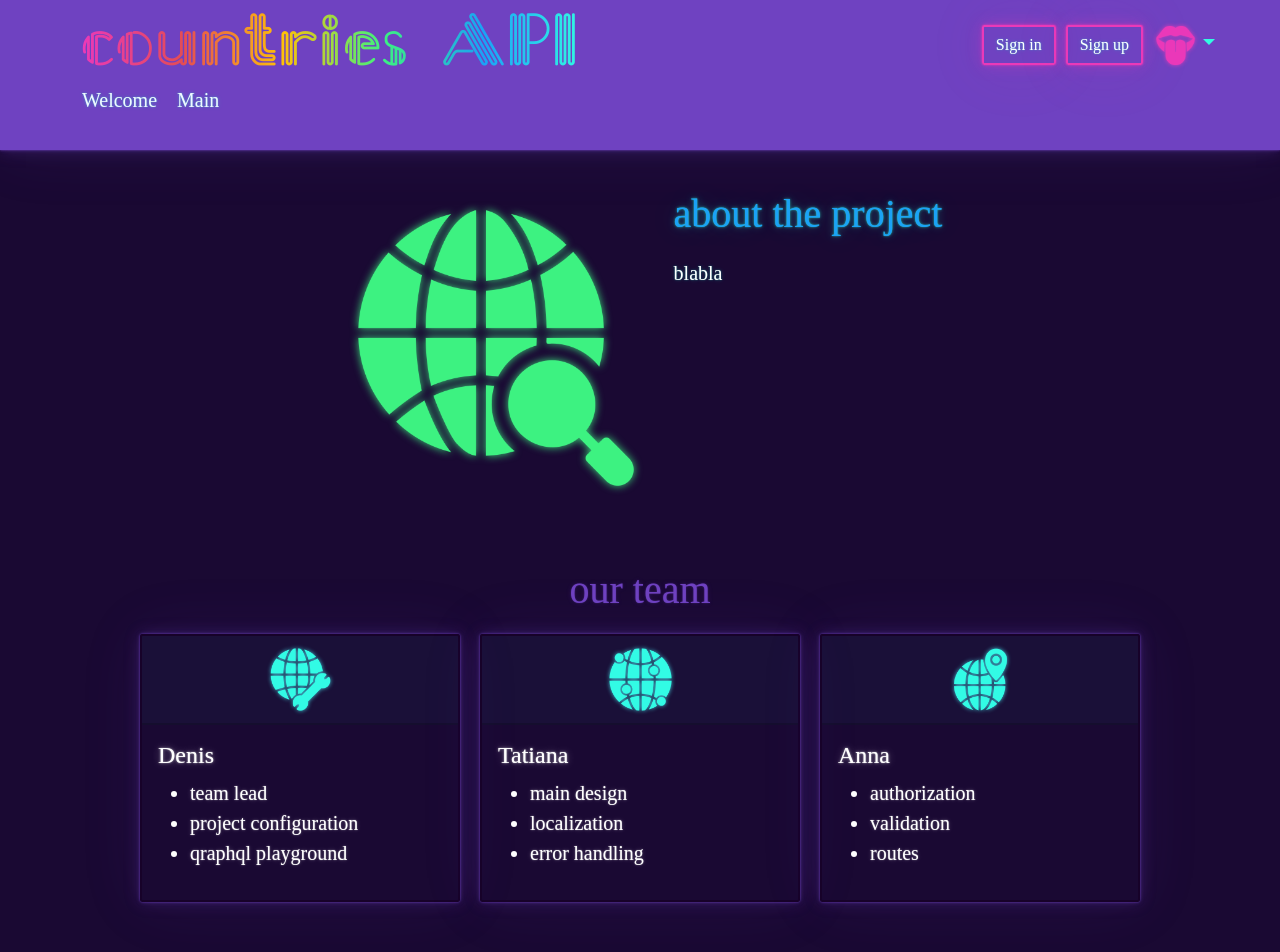
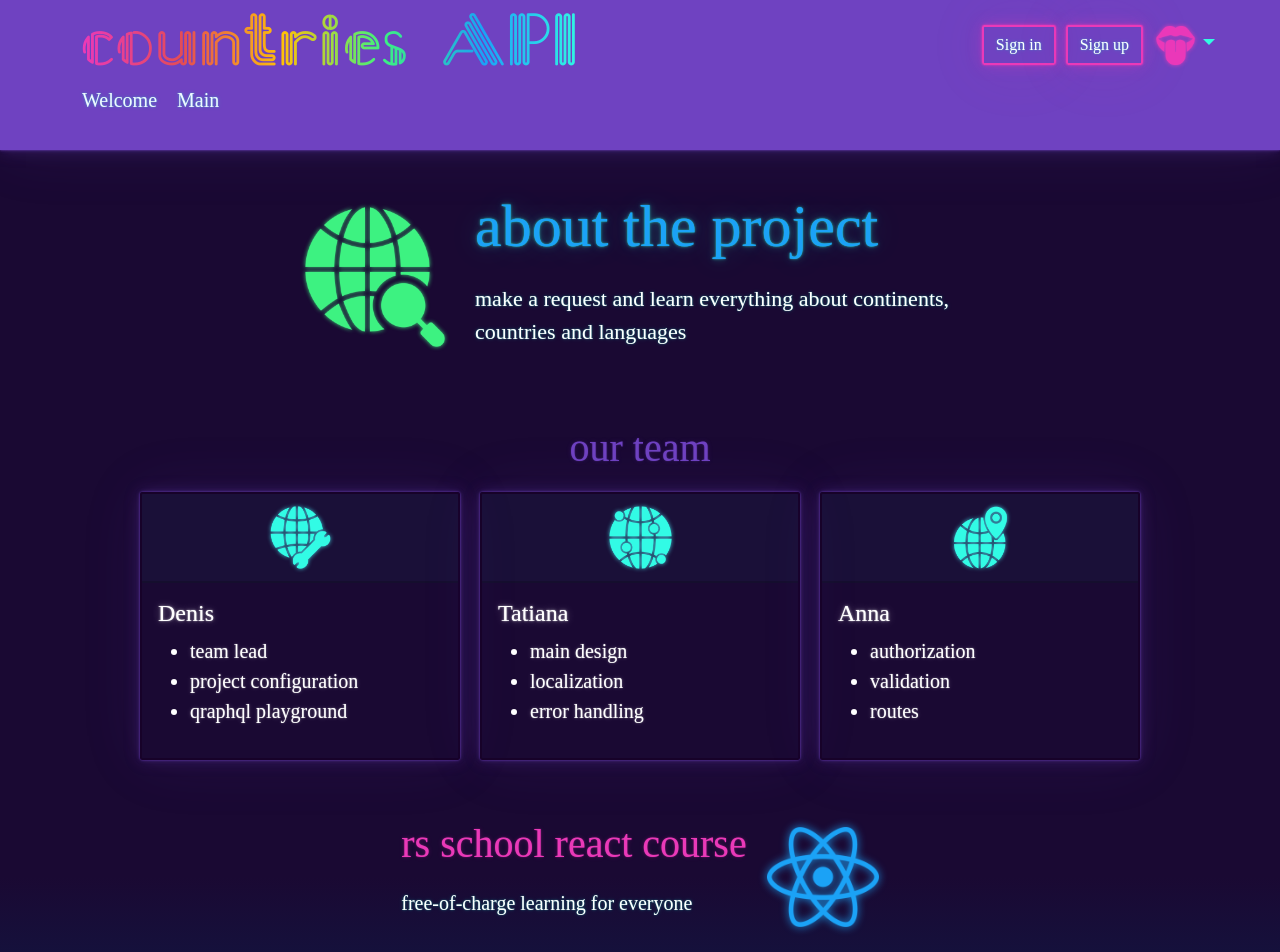
Before and after one commit to avshir/graphiql-app, a React (Vite) app in the folder graphiql-app/: page /welcome in a window 1280 px wide. Shown: the top 952 px of the page. Built offline with nearby package versions, Linux system fonts and the light colour scheme; a web font is replaced by a local one.

Commit message:
fix: change styles for components with project and course info

```diff
--- a/graphiql-app/src/components/content/welcome-page/course/course-info-style.scss
+++ b/graphiql-app/src/components/content/welcome-page/course/course-info-style.scss
@@ -8,12 +8,14 @@
     display: flex;
     flex-wrap: wrap;
     justify-content: center;
+    align-items: center;
+    max-width: 700px;
     gap: 20px;
   }
 }
 
 .course-info-description {
-  max-width: 316px;
+  max-width: 510px;
 
   &__heading {
     margin: 0;
@@ -26,12 +28,15 @@
 }
 
 .course-info-logo {
-  width: 10rem;
-
   img {
     display: block;
-    width: 100%;
     filter: invert(52%) sepia(88%) saturate(2320%) hue-rotate(176deg) brightness(99%) contrast(95%)
       drop-shadow(0 0 4px rgba(27, 162, 246, 0.9));
   }
 }
+
+@media (max-width: 375px) {
+  .course-info-description {
+    max-width: 270px;
+  }
+}
--- a/graphiql-app/src/components/content/welcome-page/course/course-info.tsx
+++ b/graphiql-app/src/components/content/welcome-page/course/course-info.tsx
@@ -14,7 +14,7 @@ export default function Course() {
           <p>{t('welcome.course.description')}</p>
         </div>
         <div className="course-info-logo">
-          <img src={reactIcon} alt="earth" />
+          <img src={reactIcon} width="112" alt="earth" />
         </div>
       </div>
     </section>
--- a/graphiql-app/src/components/content/welcome-page/project/project-info-style.scss
+++ b/graphiql-app/src/components/content/welcome-page/project/project-info-style.scss
@@ -8,31 +8,41 @@
     display: flex;
     flex-wrap: wrap;
     justify-content: center;
+    align-items: center;
     gap: 20px;
+    max-width: 700px;
   }
 }
 
-.project-info-description,
+.project-info-description {
+  max-width: 510px;
+}
+
 .project-info-logo {
-  max-width: 316px;
+  width: 10rem;
 }
 
 .project-info-description__heading {
   margin: 0;
   padding: 0 0 20px;
-  font-size: 40px;
+  font-size: 60px;
   color: var(--bs-blue);
-  .text-info {
-    text-shadow: 0 0 1px rgba(27, 162, 246, 0.3), 0 0 2px rgba(27, 162, 246, 0.3),
-      0 0 5px rgba(27, 162, 246, 0.2);
-  }
+}
+
+.project-info-description__text {
+  font-size: 22px;
 }
 
 .project-info-logo {
   img {
     display: block;
-    width: 100%;
     filter: invert(77%) sepia(12%) saturate(2447%) hue-rotate(83deg) brightness(109%) contrast(90%)
-      drop-shadow(0 0 4px rgba(60, 242, 129, 0.9));
+      drop-shadow(0 0 2px rgba(60, 242, 129, 0.9));
   }
 }
+
+@media (max-width: 375px) {
+  .project-info-description {
+    max-width: 270px;
+  }
+}
--- a/graphiql-app/src/components/content/welcome-page/project/project-info.tsx
+++ b/graphiql-app/src/components/content/welcome-page/project/project-info.tsx
@@ -10,11 +10,11 @@ export default function Project() {
     <section className="project-info">
       <div className="project-info-container">
         <div className="project-info-logo">
-          <img src={earthSourcingIcon} alt="earth" />
+          <img src={earthSourcingIcon} width="160" alt="earth" />
         </div>
         <div className="project-info-description">
           <h2 className="project-info-description__heading">{t('welcome.project.heading')}</h2>
-          <p className="project-info-description__">blabla</p>
+          <p className="project-info-description__text">{t('welcome.project.description')}</p>
         </div>
       </div>
     </section>
```
